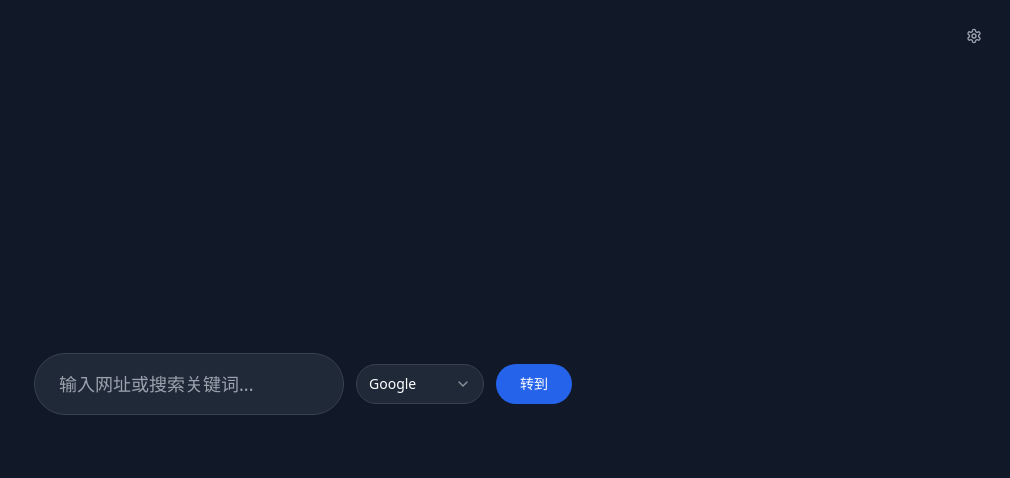
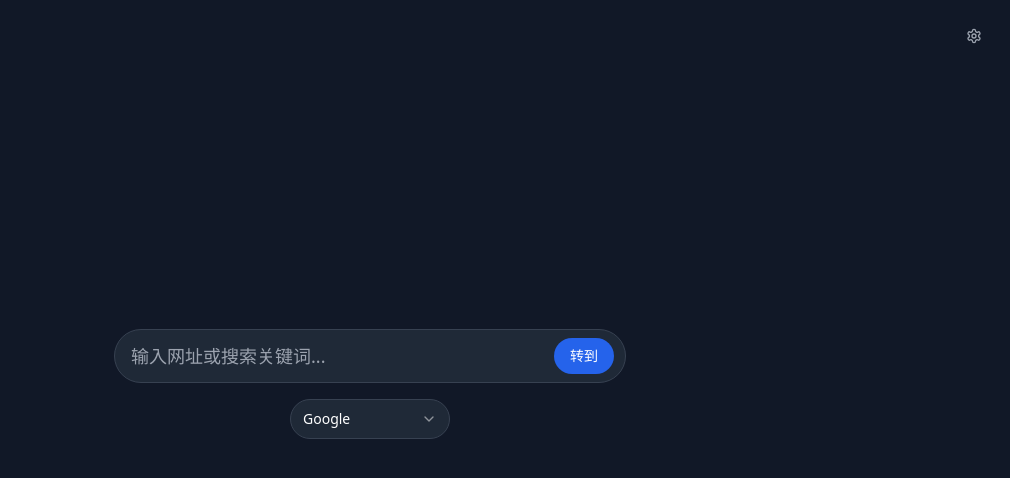
Before and after one commit to jkmoravec/quick-tab-navigator, a React (Vite) app: page / in a window 1280 px wide. Shown: the top 478 px of the page, without its empty margins (270-1280 px from the left). Built offline with nearby package versions, Linux system fonts and the light colour scheme.

Commit message:
Fix: Improve address bar UI
Refactor the address bar to match the design in image 2, ensuring alignment and removing unnecessary elements.

```diff
--- a/src/pages/Index.tsx
+++ b/src/pages/Index.tsx
@@ -93,18 +93,31 @@ const Index = () => {
 
       {/* 主搜索区域 */}
       <div className="w-full max-w-2xl mx-auto flex flex-col items-center">
-        {/* 搜索栏容器 */}
-        <div className="flex items-center gap-3 w-full mb-8">
+        {/* 搜索栏 - 改为单一输入框样式 */}
+        <div className="w-full max-w-lg mb-8">
+          <div className="relative">
             <AutoComplete
               value={query}
               onChange={setQuery}
               onSubmit={handleSubmit}
               placeholder="输入网址或搜索关键词..."
-            className="flex-1 text-lg py-4 px-6 rounded-full bg-gray-800 border border-gray-700 text-white placeholder:text-gray-400 focus:border-blue-500 focus:outline-none transition-colors"
+              className="w-full text-lg py-3 px-4 pr-20 rounded-full bg-gray-800 border border-gray-700 text-white placeholder:text-gray-400 focus:border-blue-500 focus:outline-none transition-colors"
             />
+            <div className="absolute right-3 top-1/2 transform -translate-y-1/2">
+              <Button
+                onClick={() => handleSubmit(query)}
+                size="sm"
+                className="px-4 py-1.5 rounded-full bg-blue-600 hover:bg-blue-700 text-white font-medium text-sm"
+              >
+                转到
+              </Button>
+            </div>
+          </div>
 
+          {/* 搜索引擎选择器 - 移到下方 */}
+          <div className="flex justify-center mt-4">
             <Select value={searchEngine} onValueChange={setSearchEngine}>
-            <SelectTrigger className="w-32 py-4 rounded-full bg-gray-800 border-gray-700 text-white hover:bg-gray-700 focus:border-blue-500">
+              <SelectTrigger className="w-40 py-2 rounded-full bg-gray-800 border-gray-700 text-white hover:bg-gray-700 focus:border-blue-500">
                 <SelectValue />
               </SelectTrigger>
               <SelectContent className="bg-white">
@@ -115,13 +128,7 @@ const Index = () => {
                 ))}
               </SelectContent>
             </Select>
-
-          <Button
-            onClick={() => handleSubmit(query)}
-            className="px-6 py-4 rounded-full bg-blue-600 hover:bg-blue-700 text-white font-medium"
-          >
-            转到
-          </Button>
+          </div>
         </div>
 
         {/* 快速链接区域 */}
```
Also changed, not shown: src/components/AutoComplete.tsx (+1 -11 lines). Lines whose indentation alone changed are shown as unchanged.
